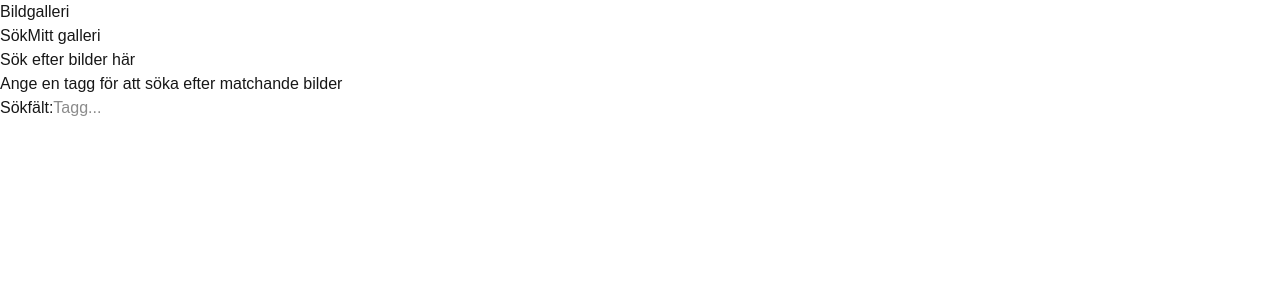
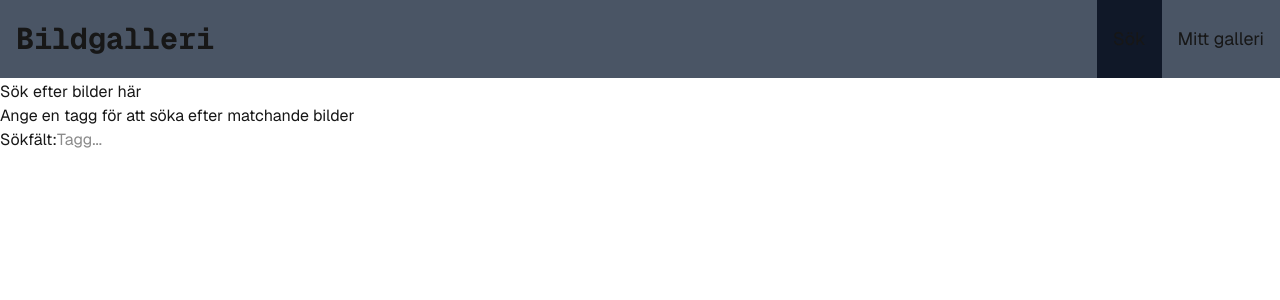
Before and after one commit to samuelcarlsson02/bildgalleri, a Next.js app: page / in a window 1280 px wide. Shown: the top 300 px of the page. Built offline with nearby package versions, Linux system fonts and the light colour scheme.

Commit message:
Navbar working and styled a bit

```diff
--- a/src/app/page.js
+++ b/src/app/page.js
@@ -1,14 +1,23 @@
+'use client';
+import { useState } from 'react';
+
 export default function Home() {
+  const [activeTab, setActiveTab] = useState('search');
+
   return (
-    <div>
+    <div className="flex flex-col font-sans h-screen">
+      <div className="flex flex-row justify-between items-center h-20 bg-gray-600 w-full border-b-2 border-white">
         <header>
-        <h1>Bildgalleri</h1>
+          <h1 className="font-mono text-3xl font-bold pl-4 cursor-default">Bildgalleri</h1>
         </header>
-      <nav>
-        <a>Sök</a>
-        <a>Mitt galleri</a>
+        <nav className="flex h-full text-lg">
+          <a onClick={() => setActiveTab("search")} className={`flex items-center px-4 cursor-pointer ${activeTab === "search" ? "bg-gray-900" : "bg-gray-600 hover:bg-gray-800"}`}>Sök</a>
+          <a onClick={() => setActiveTab("gallery")} className={`flex items-center px-4 cursor-pointer ${activeTab === "gallery" ? "bg-gray-900" : "bg-gray-600 hover:bg-gray-800"}`}>Mitt galleri</a>
         </nav>
-      <main>
+      </div>
+
+      {activeTab === "search" && (
+        <div className="flex flex-col">
           <h2>Sök efter bilder här</h2>
           <p>Ange en tagg för att söka efter matchande bilder</p>
           <div>
@@ -18,7 +27,18 @@ export default function Home() {
           <div>
             <ul id="image-list"></ul>
           </div>
-      </main>
+        </div>
+      )}
+
+      {activeTab === "gallery" && (
+        <div className="flex flex-col">
+          <h2>Mitt galleri</h2>
+          <p>Här är dina sparade bilder</p>
+          <div>
+            <ul id="saved-image-list"></ul>
+          </div>
+        </div>
+      )}
       <footer></footer>
     </div>
   );
```
Lines whose indentation alone changed are shown as unchanged.
